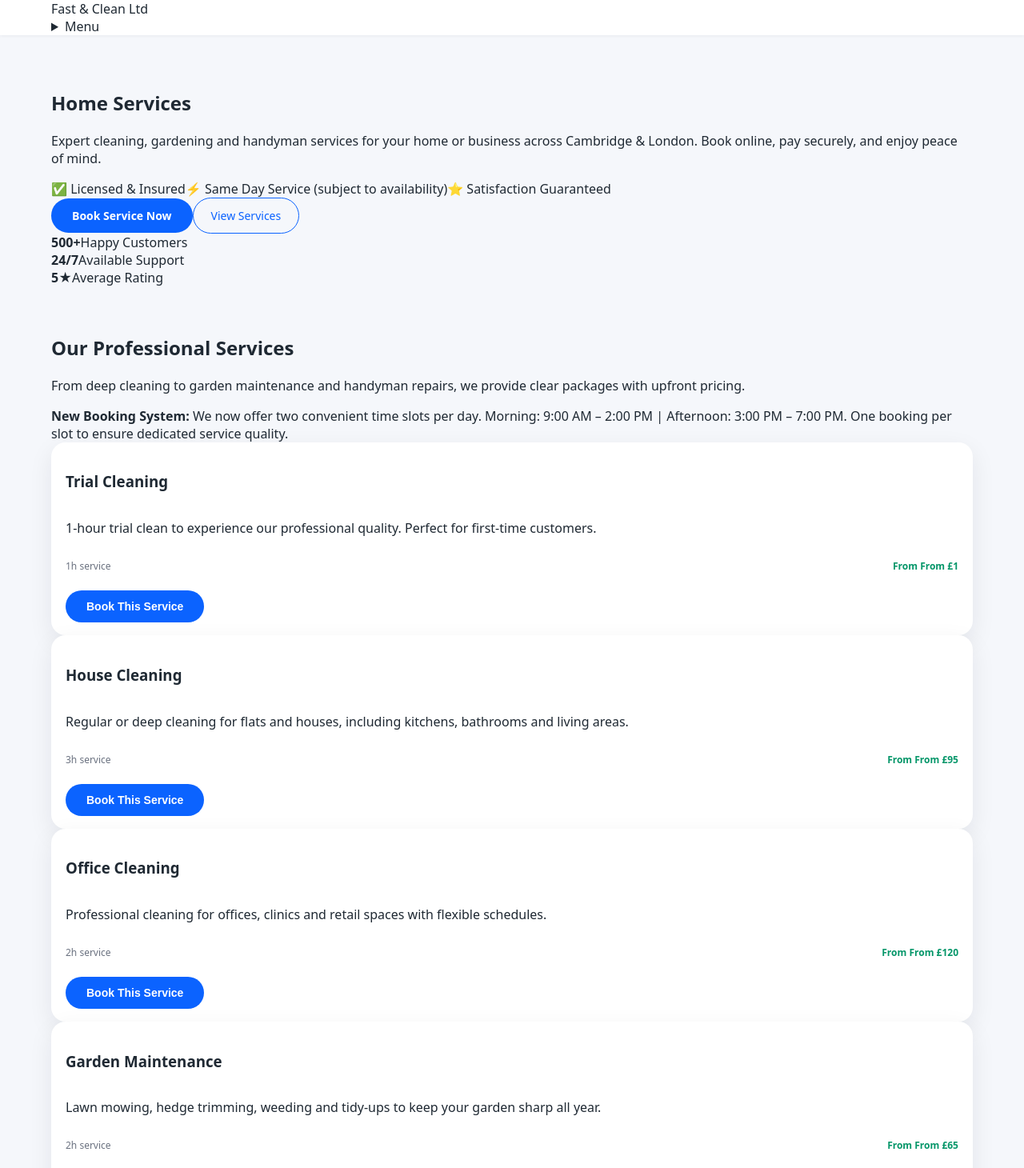
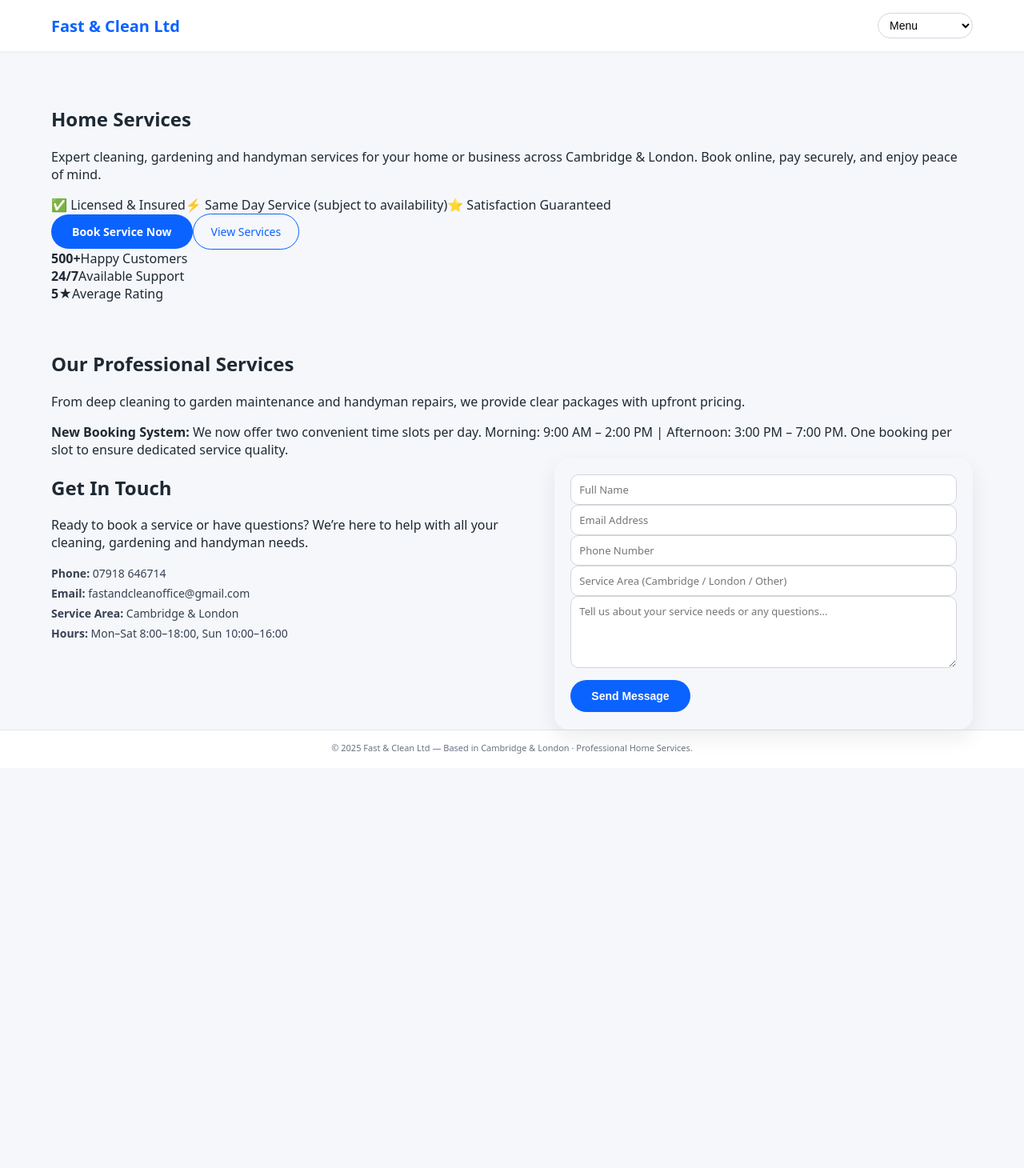
Before and after one commit to FastClean1/fastandclean-site, a React (Vite) app: page / in a window 1280 px wide. Shown: the top 1460 px of the page at 80% size. After the commit the page ends 960 px from the top, so only its background shows below. Built offline with nearby package versions, Linux system fonts and the light colour scheme.

Commit message:
Update App.jsx

```diff
--- a/src/App.jsx
+++ b/src/App.jsx
@@ -1,96 +1,56 @@
 import React from "react";
-import { Routes, Route, Link } from "react-router-dom";
-import Home from "./Home";
-import Book from "./Book";
-import "./styles.css";
-
-// Catalogo servizi (mostrato in Home tramite props)
-const services = [
-  {
-    name: "Trial Cleaning",
-    description:
-      "1-hour trial clean to experience our professional quality. Perfect for first-time customers.",
-    duration: "1h service",
-    priceFrom: "From £1",
-    price: 1,
-  },
-  {
-    name: "House Cleaning",
-    description:
-      "Regular or deep cleaning for flats and houses, including kitchens, bathrooms and living areas.",
-    duration: "3h service",
-    priceFrom: "From £95",
-    price: 95,
-  },
-  {
-    name: "Office Cleaning",
-    description:
-      "Professional cleaning for offices, clinics and retail spaces with flexible schedules.",
-    duration: "2h service",
-    priceFrom: "From £120",
-    price: 120,
-  },
-  {
-    name: "Garden Maintenance",
-    description:
-      "Lawn mowing, hedge trimming, weeding and tidy-ups to keep your garden sharp all year.",
-    duration: "2h service",
-    priceFrom: "From £65",
-    price: 65,
-  },
-  {
-    name: "Landscaping",
-    description:
-      "Planting, design and outdoor improvements to refresh and upgrade your property.",
-    duration: "4h service",
-    priceFrom: "From £160",
-    price: 160,
-  },
-  {
-    name: "Handyman Repairs",
-    description:
-      "Minor repairs, furniture assembly, painting and general home & office fixes.",
-    duration: "2h service",
-    priceFrom: "From £80",
-    price: 80,
-  },
-];
+import { Routes, Route, Link, useNavigate } from "react-router-dom";
+import Home from "./Home.jsx";
+import Book from "./Book.jsx";
 
 export default function App() {
+  const navigate = useNavigate();
+
   return (
     <>
-      {/* HEADER */}
       <header className="site-header">
-        <div className="container nav-wrap">
-          <Link className="brand" to="/">Fast &amp; Clean Ltd</Link>
+        <div className="container header-inner">
+          <div className="logo">
+            <Link to="/">Fast & Clean Ltd</Link>
+          </div>
 
-          {/* Menu a tendina a destra */}
-          <details className="menu">
-            <summary>Menu</summary>
-            <nav className="menu-list">
-              <Link to="/">Services</Link>
-              <Link to="/book">Book Online</Link>
-              <a href="#contact">Contact</a>
-            </nav>
-          </details>
+          <div className="nav-menu">
+            <select
+              onChange={(e) => {
+                const v = e.target.value;
+                if (v.startsWith("#")) {
+                  navigate("/");
+                  setTimeout(() => {
+                    const el = document.querySelector(v);
+                    if (el) el.scrollIntoView({ behavior: "smooth" });
+                  }, 50);
+                } else {
+                  navigate(v);
+                }
+              }}
+              defaultValue=""
+            >
+              <option value="" disabled>
+                Menu
+              </option>
+              <option value="/">Services</option>
+              <option value="/book">Book Online</option>
+              <option value="#contact">Contact</option>
+            </select>
+          </div>
         </div>
       </header>
 
-      {/* ROUTES */}
       <main>
         <Routes>
-          {/* Passo i servizi a Home: lì renderizzi cards + bottoni */}
-          <Route path="/" element={<Home services={services} />} />
+          <Route path="/" element={<Home />} />
           <Route path="/book" element={<Book />} />
-          {/* fallback */}
-          <Route path="*" element={<Home services={services} />} />
         </Routes>
       </main>
 
-      {/* FOOTER */}
       <footer className="site-footer">
         <div className="container">
-          © {new Date().getFullYear()} Fast &amp; Clean Ltd — Based in Cambridge &amp; London · Professional Home Services.
+          © {new Date().getFullYear()} Fast & Clean Ltd — Based in Cambridge & London · Professional Home Services.
         </div>
       </footer>
     </>
```
